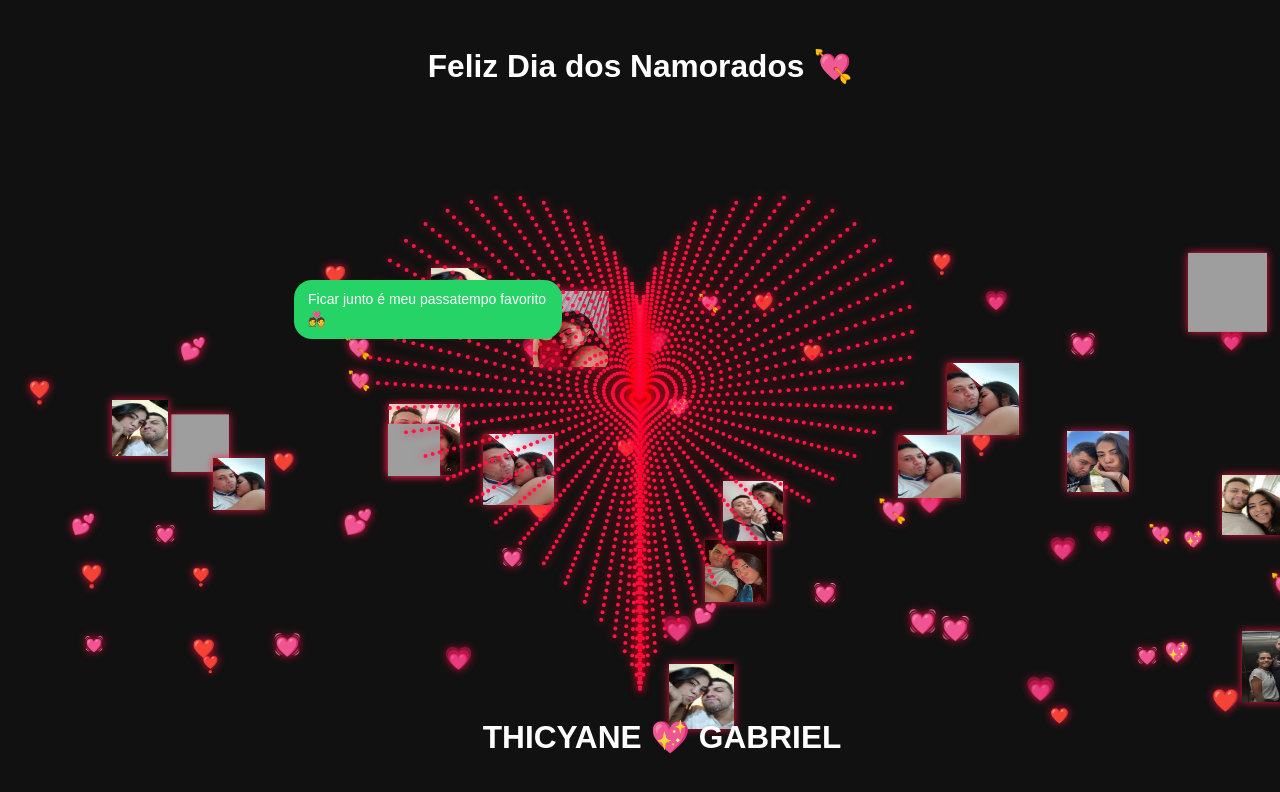
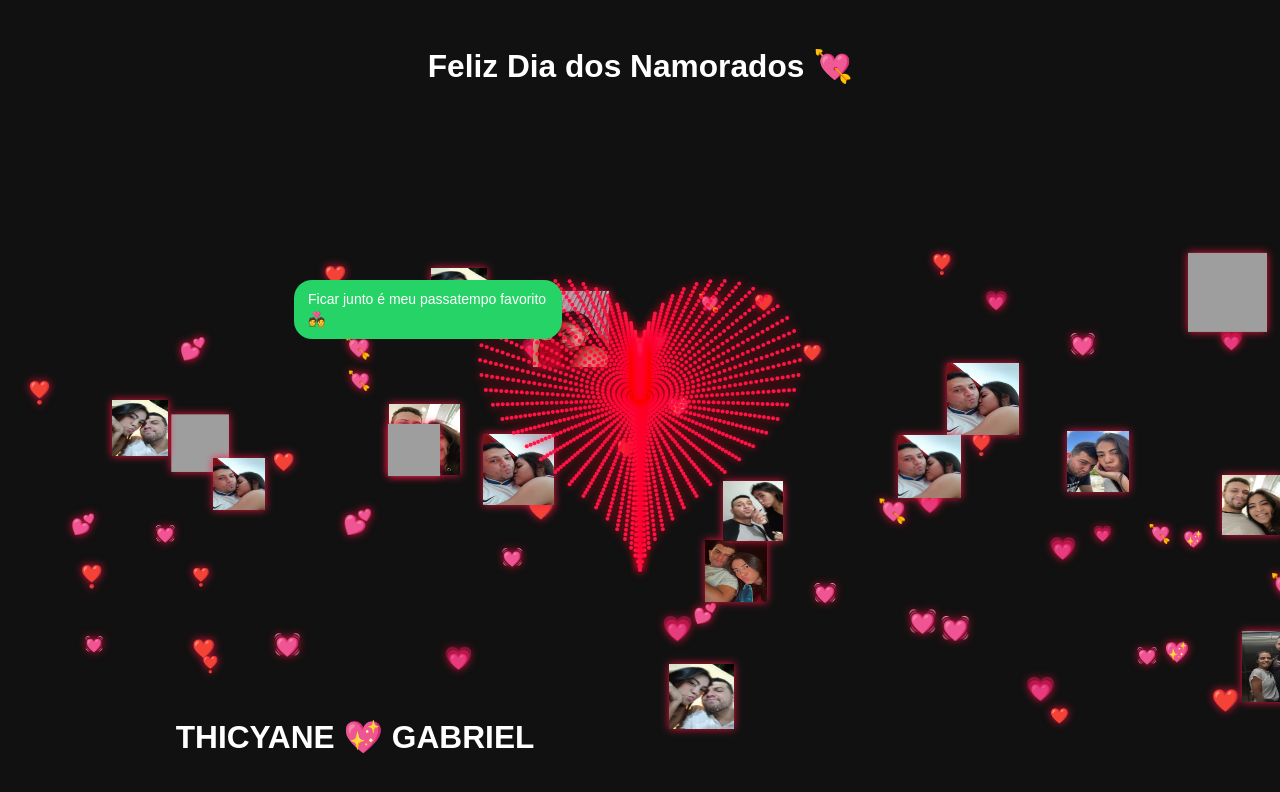
Before and after one commit to ghmonteiro30/thicyane, a plain HTML site: page index.html in a window 1280 px wide. Drawn offline with Linux system fonts and the light colour scheme.

Commit message:
Update index.html

```diff
--- a/index.html
+++ b/index.html
@@ -73,7 +73,7 @@
     #footer-name {
       position: fixed;
       top: 90%;
-      left: 39%;
+      left: 15%;
       transform: translate(-50%, -50%);
       color: white;
       font-family: sans-serif;
@@ -111,7 +111,7 @@
     const particles = [];
     const layers = 30;       // camadas internas do coração reduzidas para performance
     const perLayer = 80;     // partículas por camada reduzidas
-    const scale = 17;        // tamanho do coração
+    const scale = 10;        // tamanho do coração
 
     function heart(t) {
       const x = 16 * Math.pow(Math.sin(t), 3);
```
